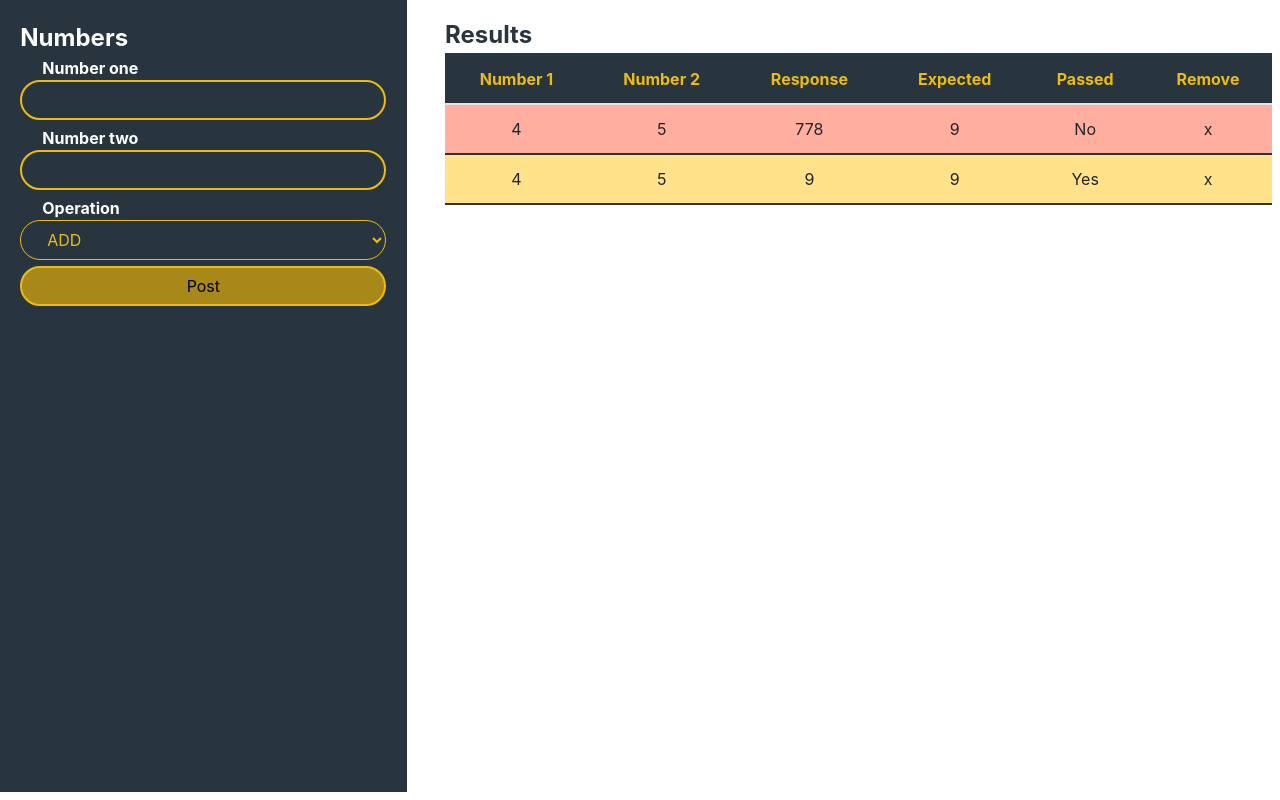
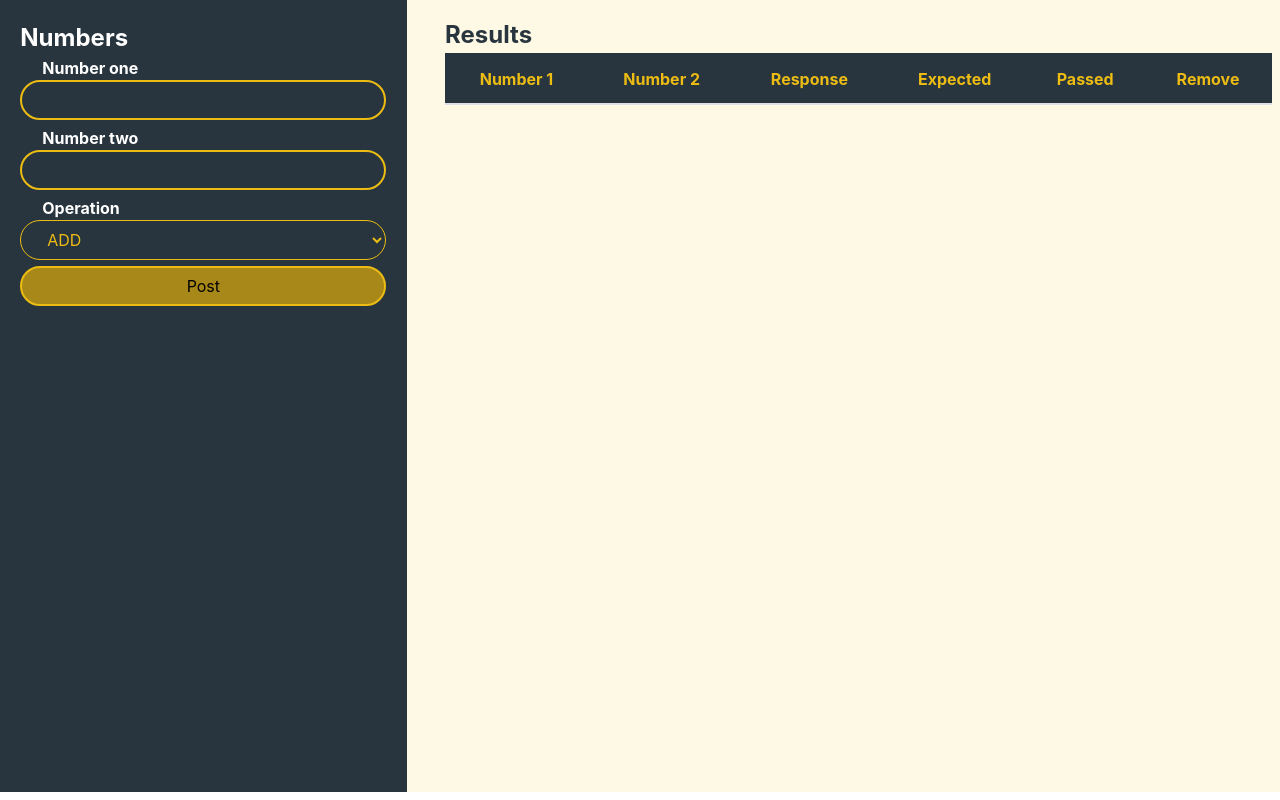
Before and after one commit to PatrickMugayaJoel/Calculator, a React (Create React App) app: page / in a window 1280 px wide. Built offline with nearby package versions, Linux system fonts and the light colour scheme.

Commit message:
Dispalying the response
- Formatted the response from the api and diplayed the data to the screen.

```diff
--- a/src/App.css
+++ b/src/App.css
@@ -1,6 +1,7 @@
 .App {
   margin: 0%;
   width: 100%;
+  background-color: #fef9e4;
 }
 
 .full-height {
--- a/src/App.js
+++ b/src/App.js
@@ -3,53 +3,21 @@ import { ToastContainer } from 'react-toastify';
 import 'react-toastify/dist/ReactToastify.css';
 import './App.css';
 
-import SidePen from "./containers/SidePen"
+import SidePen from "./containers/SidePen";
+import ResultsPen from "./containers/ResultsPen";
+import {ResponseProvider} from "./context/ResponsesCtxt";
 
 function App() {
   return (
-    <div className="App">
-      <div className="row">
-        <SidePen />
-        <div className="col-md-8">
-          <div className="results-pannel full-height">
-            <span className="title">Results</span>
-            <div className="table">
-              <table>
-                <thead>
-                  <tr>
-                    <th>Number&nbsp;1</th>
-                    <th>Number&nbsp;2</th>
-                    <th>Response</th>
-                    <th>Expected</th>
-                    <th>Passed</th>
-                    <th>Remove</th>
-                  </tr>
-                </thead>
-                <tbody>
-                  <tr className="wrong">
-                    <td>4</td>
-                    <td>5</td>
-                    <td>778</td>
-                    <td>9</td>
-                    <td>No</td>
-                    <td>x</td>
-                  </tr>
-                  <tr className="correct">
-                    <td>4</td>
-                    <td>5</td>
-                    <td>9</td>
-                    <td>9</td>
-                    <td>Yes</td>
-                    <td>x</td>
-                  </tr>
-                </tbody>
-              </table>
-            </div>
-          </div>
+    <ResponseProvider>
+      <div className="App">
+        <div className="row">
+          <SidePen />
+          <ResultsPen />
+        </div>
+        <ToastContainer />
       </div>
-      </div>
-      <ToastContainer />
-    </div>
+    </ResponseProvider>
   );
 }
 
--- /dev/null
+++ b/src/Utils.js
@@ -0,0 +1,18 @@
+
+const formatData = result => {
+    const randomNumb = Math.round(Math.random());
+    let finalData = {
+            resp: result,
+            expected: result,
+            is_passed: "Yes"
+        }
+
+    if(randomNumb === 1){
+        let numb2 = Math.random() * 4000;
+        numb2 = Math.ceil(numb2);
+        finalData = {...finalData, resp: numb2, is_passed: "No"}
+    }
+    return finalData;
+}
+
+export default formatData;
--- /dev/null
+++ b/src/components/TableRow.js
@@ -0,0 +1,21 @@
+import React from 'react';
+
+const TableRow = ({result, index}) => {
+    return (
+        <tr className={result.is_passed === "No" ? "wrong" : "correct"}>
+            <td>{result.num_1}</td>
+            <td>{result.num_2}</td>
+            <td>{result.resp}</td>
+            <td>{result.expected}</td>
+            <td>{result.is_passed}</td>
+            <td>
+                <span
+                    className="close"
+                    onClick={()=>{}}
+                >x</span>
+            </td>
+        </tr>
+    );
+}
+
+export default TableRow;
--- /dev/null
+++ b/src/containers/ResultsPen.js
@@ -0,0 +1,37 @@
+import React, { Component, useContext } from 'react';
+import TableRow from "../components/TableRow";
+import {ResponseContext} from "../context/ResponsesCtxt";
+
+export const ResultPen = () => {
+    const [responces] = useContext(ResponseContext);
+    return (
+        <div className="col-md-8">
+        <div className="results-pannel full-height">
+          <span className="title">Results</span>
+          <div className="table">
+            <table>
+              <thead>
+                <tr>
+                  <th>Number&nbsp;1</th>
+                  <th>Number&nbsp;2</th>
+                  <th>Response</th>
+                  <th>Expected</th>
+                  <th>Passed</th>
+                  <th>Remove</th>
+                </tr>
+              </thead>
+              <tbody>
+                {
+                  responces.map(
+                      (result, index) => <TableRow key={index} result={result} />
+                    )
+                }
+              </tbody>
+            </table>
+          </div>
+        </div>
+    </div>
+    );
+}
+
+export default ResultPen;
--- a/src/containers/SidePen.js
+++ b/src/containers/SidePen.js
@@ -1,37 +1,29 @@
-import React, { Component } from 'react';
+import React, { useState, useContext } from 'react';
 import { toast } from 'react-toastify';
 import Form from "../components/Form";
 import axios from 'axios';
+import formatData from "../Utils";
+import {ResponseContext} from "../context/ResponsesCtxt";
 
-const MakePost = postData => {
-    return axios.post("http://api.mathjs.org/v4/", postData)
-        .then(resp => {
-          toast.error("Success");
-        })
-        .catch(e => {
-          toast.error("Error!");
-        });
-}
 
-export class SidePen extends Component {
-    constructor (props) {
-      super(props);
-      this.state = {
+export const SidePen = () => {
+  const [state, setState] = useState({
     num_one: "",
     num_two: "",
     operation: "add"
-      };
+  });
+
+  const [responces, setResponces] = useContext(ResponseContext);
+
+  const onChange = event => {
+        setState({...state, [event.target.name]: event.target.value });
     }
 
-    onChange = event => {
-        this.setState({ [event.target.name]: event.target.value });
-    }
-
-    onSubmit = e => {
+    const onSubmit = e => {
         e.preventDefault();
 
         let operator = "";
-        switch (this.state.operation) {
+        switch (state.operation) {
           case "add":
             operator = "+";
             break;
@@ -49,18 +41,33 @@ export class SidePen extends Component {
         }
 
         const postData = {
-            expr: `${this.state.num_one} ${operator} ${this.state.num_two}`,
+            expr: `${state.num_one} ${operator} ${state.num_two}`,
             precision: 14
         };
 
-        MakePost(postData);
+        axios.post("http://api.mathjs.org/v4/", postData)
+        .then(resp => {
+          let rowData;
+
+          if(resp.data.error){
+            toast.error("Error!");
+          } else {
+            rowData = formatData(resp.data.result);
+
+            rowData = {...rowData, num_1: state.num_one, num_2: state.num_two};
+            rowData = [...responces, rowData];
+            setResponces(rowData);
+          }
+        })
+        .catch(e => {
+          toast.error("Error!");
+        });
     }
 
-    render () {
     const props = {
-            onSubmit: this.onSubmit,
-            onChange: this.onChange,
-            state: this.state
+        onSubmit: onSubmit,
+        onChange: onChange,
+        state: state
     };
     return (
       <div className="col-md-4">
@@ -73,6 +80,5 @@ export class SidePen extends Component {
       </div>
     );
 }
-}
 
 export default SidePen;
--- /dev/null
+++ b/src/context/ResponsesCtxt.js
@@ -0,0 +1,12 @@
+import React, {useState, createContext} from 'react';
+
+export const ResponseContext = createContext();
+
+export const ResponseProvider = props => {
+    const [responces, setResponces] = useState([]);
+    return (
+        <ResponseContext.Provider value={[responces, setResponces]}>
+            {props.children}
+        </ResponseContext.Provider>
+    );
+}
```
Lines whose indentation alone changed are shown as unchanged.
